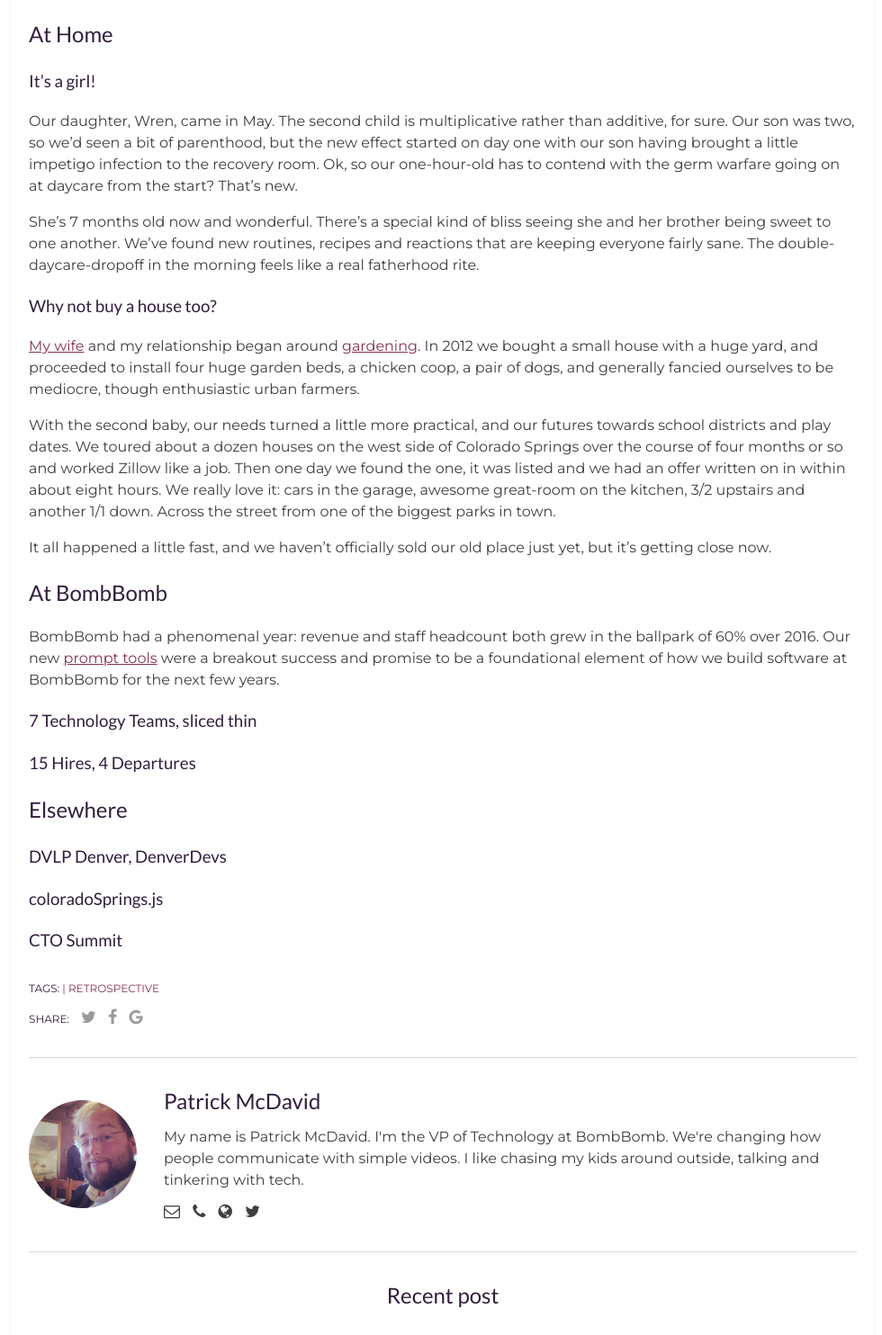
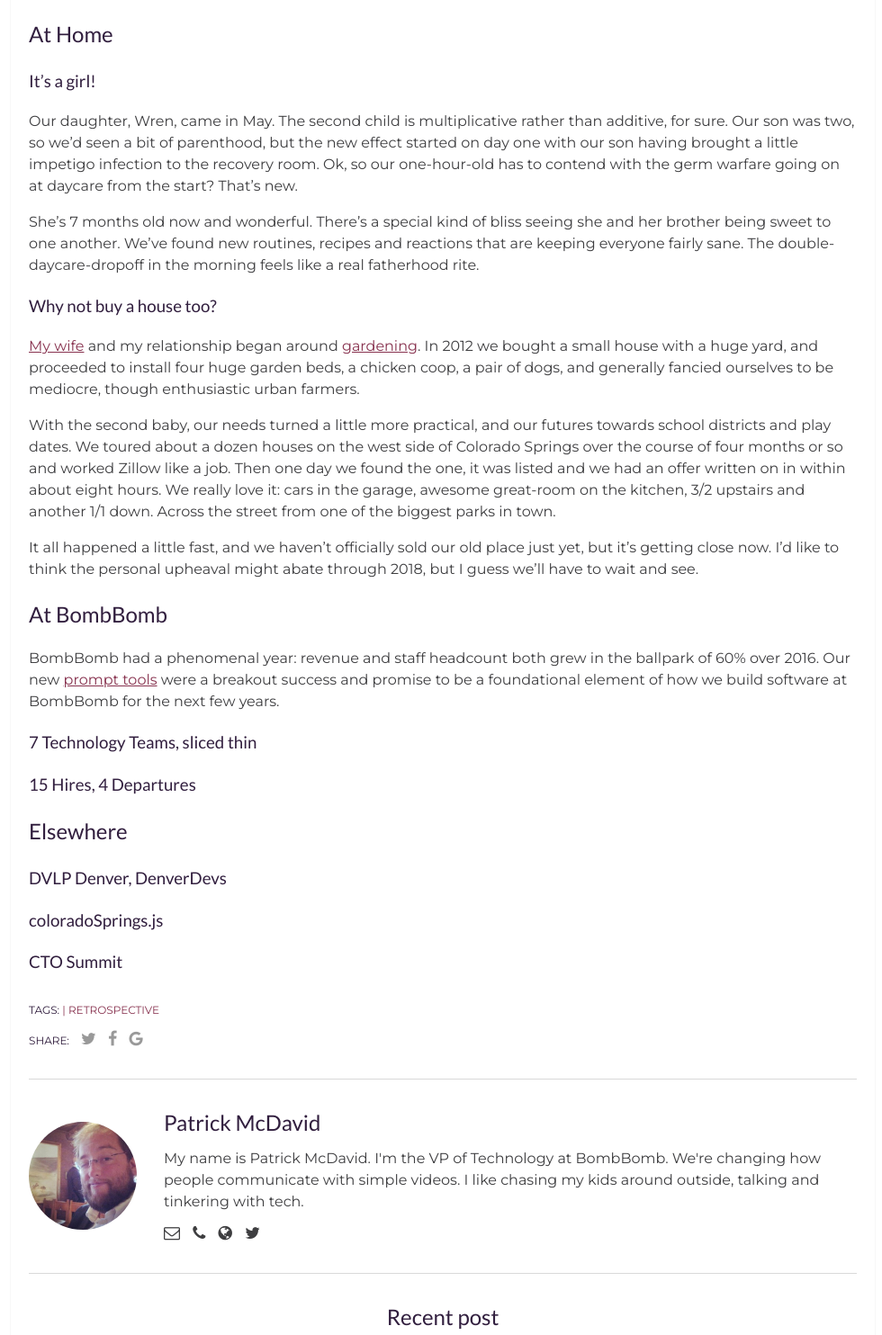
Before and after one commit to artemsheludko/adam-blog, a Jekyll site: the page built from _posts/2017-12-20-2017YearInReview.markdown, in a window 1280 px wide, cut to the strip 691-2175 px from the top of the page. Shown: the whole strip at 90% size, without its empty margins (148-1128 px from the left). Built offline with Jekyll 4.4.1, drawn with Linux system fonts in a browser that asks for light colours; comment, search, counter and statistics services are not loaded.

Commit message:
half-done retro

```diff
--- a/_posts/2017-12-20-2017YearInReview.markdown
+++ b/_posts/2017-12-20-2017YearInReview.markdown
@@ -19,7 +19,7 @@
 
 With the second baby, our needs turned a little more practical, and our futures towards school districts and play dates. We toured about a dozen houses on the west side of Colorado Springs over the course of four months or so and worked Zillow like a job. Then one day we found the one, it was listed and we had an offer written on in within about eight hours. We really love it: cars in the garage, awesome great-room on the kitchen, 3/2 upstairs and another 1/1 down. Across the street from one of the biggest parks in town.
 
-It all happened a little fast, and we haven't officially sold our old place just yet, but it's getting close now.
+It all happened a little fast, and we haven't officially sold our old place just yet, but it's getting close now. I'd like to think the personal upheaval might abate through 2018, but I guess we'll have to wait and see.
 
 ## At BombBomb
 BombBomb had a phenomenal year: revenue and staff headcount both grew in the ballpark of 60% over 2016. Our new [prompt tools](https://bombbomb.com/prompt/) were a breakout success and promise to be a foundational element of how we build software at BombBomb for the next few years.
```
